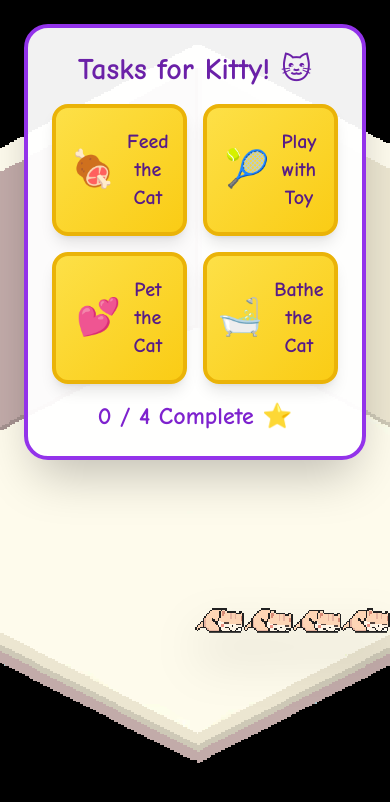
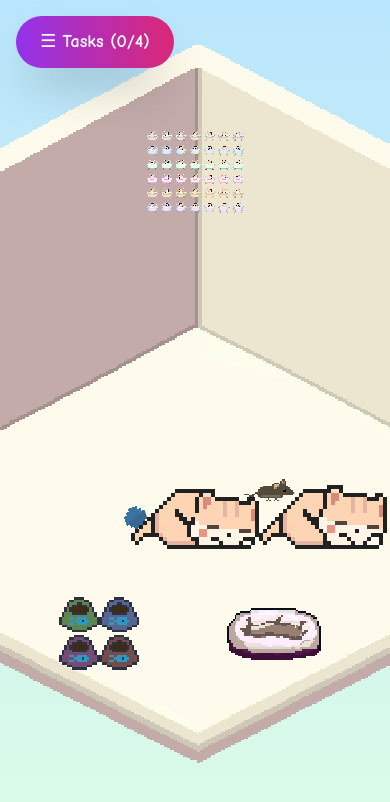
Before and after one commit to Arjun0606/doodle_AA_game, a Next.js app: page /aayushi-game-62492 in a window 390 px wide. Both pictures are taken after a click on the button "Enter Cafe! 🐾". Shown: the top 802 px of the page. Built offline with nearby package versions, Linux system fonts and the light colour scheme.

Commit message:
FIXED: Sidebar menu (not fullscreen), PROPER sprite animations (frame cycling), room decorations (bowls/beds/toys/bathtub), better responsive layout, no cut-offs

```diff
--- a/app/aayushi-game-62492/page.tsx
+++ b/app/aayushi-game-62492/page.tsx
@@ -31,6 +31,7 @@ const CAT_SPRITES: Record<CatState, string> = {
 
 export default function AayushisPetCafe() {
   const [showWelcome, setShowWelcome] = useState(true);
+  const [sidebarOpen, setSidebarOpen] = useState(false);
   const [catState, setCatState] = useState<CatState>('sleeping');
   const [completedTasks, setCompletedTasks] = useState<Set<TaskId>>(new Set());
   const [showMessage, setShowMessage] = useState(false);
@@ -39,21 +40,16 @@ export default function AayushisPetCafe() {
   const handleTaskClick = (task: Task) => {
     if (completedTasks.has(task.id)) return;
 
-    // Mark task complete
     const newCompleted = new Set(completedTasks).add(task.id);
     setCompletedTasks(newCompleted);
-
-    // Change cat state
     setCatState(task.catState);
     setCelebration(true);
+    setSidebarOpen(false);
 
     setTimeout(() => setCelebration(false), 2000);
 
-    // If all tasks done, show message after animation
     if (newCompleted.size === TASKS.length) {
-      setTimeout(() => {
-        setShowMessage(true);
-      }, 2500);
+      setTimeout(() => setShowMessage(true), 2500);
     }
   };
 
@@ -72,17 +68,17 @@ export default function AayushisPetCafe() {
   // Welcome Screen
   if (showWelcome) {
     return (
-      <div className="fixed inset-0 w-screen h-screen bg-gradient-to-br from-purple-500 via-pink-500 to-orange-400 flex items-center justify-center p-6">
+      <div className="fixed inset-0 w-screen h-screen bg-gradient-to-br from-purple-500 via-pink-500 to-orange-400 flex items-center justify-center p-4 overflow-hidden">
         <motion.div
           initial={{ scale: 0, rotate: -180 }}
           animate={{ scale: 1, rotate: 0 }}
           transition={{ type: 'spring', damping: 10 }}
-          className="bg-white rounded-3xl shadow-2xl p-12 max-w-2xl w-full text-center border-8 border-purple-600"
+          className="bg-white rounded-3xl shadow-2xl p-8 md:p-12 max-w-xl w-full text-center border-8 border-purple-600"
         >
           <motion.h1
             animate={{ scale: [1, 1.1, 1] }}
             transition={{ duration: 2, repeat: Infinity }}
-            className="text-5xl md:text-6xl font-bold text-purple-800 mb-6"
+            className="text-4xl md:text-5xl font-bold text-purple-800 mb-4"
             style={{ fontFamily: "'Comic Neue', 'Comic Sans MS', cursive" }}
           >
             Welcome to
@@ -91,7 +87,7 @@ export default function AayushisPetCafe() {
           <motion.h2
             animate={{ y: [0, -10, 0] }}
             transition={{ duration: 1.5, repeat: Infinity }}
-            className="text-4xl md:text-5xl font-bold text-pink-600 mb-4"
+            className="text-3xl md:text-4xl font-bold text-pink-600 mb-3"
             style={{ fontFamily: "'Comic Neue', 'Comic Sans MS', cursive" }}
           >
             Aayushi's Pet Cafe
@@ -101,31 +97,31 @@ export default function AayushisPetCafe() {
             initial={{ opacity: 0 }}
             animate={{ opacity: 1 }}
             transition={{ delay: 0.5 }}
-            className="text-2xl md:text-3xl text-gray-600 mb-8 italic"
+            className="text-xl md:text-2xl text-gray-600 mb-6 italic"
             style={{ fontFamily: "'Comic Neue', 'Comic Sans MS', cursive" }}
           >
             (that runs at a loss)
           </motion.p>
 
-          <div className="flex justify-center gap-8 mb-8">
+          <div className="flex justify-center gap-6 mb-6">
             <motion.span
               animate={{ rotate: [0, 20, 0] }}
               transition={{ duration: 1, repeat: Infinity }}
-              className="text-7xl"
+              className="text-6xl"
             >
               🐱
             </motion.span>
             <motion.span
               animate={{ scale: [1, 1.3, 1] }}
               transition={{ duration: 1, repeat: Infinity, delay: 0.2 }}
-              className="text-7xl"
+              className="text-6xl"
             >
               💖
             </motion.span>
             <motion.span
               animate={{ rotate: [0, -20, 0] }}
               transition={{ duration: 1, repeat: Infinity, delay: 0.4 }}
-              className="text-7xl"
+              className="text-6xl"
             >
               ☕
             </motion.span>
@@ -135,7 +131,7 @@ export default function AayushisPetCafe() {
             whileHover={{ scale: 1.1 }}
             whileTap={{ scale: 0.9 }}
             onClick={enterCafe}
-            className="bg-gradient-to-r from-purple-600 to-pink-600 hover:from-purple-700 hover:to-pink-700 text-white text-3xl font-bold py-6 px-12 rounded-full shadow-2xl border-4 border-white"
+            className="bg-gradient-to-r from-purple-600 to-pink-600 hover:from-purple-700 hover:to-pink-700 text-white text-2xl md:text-3xl font-bold py-4 px-10 rounded-full shadow-2xl border-4 border-white"
             style={{ fontFamily: "'Comic Neue', 'Comic Sans MS', cursive" }}
           >
             Enter Cafe! 🐾
@@ -147,7 +143,7 @@ export default function AayushisPetCafe() {
 
   // Main Game
   return (
-    <div className="fixed inset-0 w-screen h-screen overflow-hidden">
+    <div className="fixed inset-0 w-screen h-screen overflow-hidden bg-gradient-to-b from-sky-200 to-green-100">
 
       {/* Room Background */}
       <div className="absolute inset-0">
@@ -160,13 +156,57 @@ export default function AayushisPetCafe() {
         />
       </div>
 
+      {/* Room Decorations */}
+      <div className="absolute inset-0">
+        {/* Bowl bottom left */}
+        <motion.div
+          animate={{ y: [0, -3, 0] }}
+          transition={{ duration: 2, repeat: Infinity }}
+          className="absolute left-[15%] bottom-[20%] z-10"
+        >
+          <Image src="/cat-items/bowls.png" alt="bowl" width={80} height={60} className="pixelated" />
+        </motion.div>
+
+        {/* Bed bottom right */}
+        <motion.div
+          className="absolute right-[15%] bottom-[18%] z-10"
+        >
+          <Image src="/cat-items/bed.png" alt="bed" width={120} height={80} className="pixelated" />
+        </motion.div>
+
+        {/* Toy ball left side */}
+        <motion.div
+          animate={{ rotate: 360 }}
+          transition={{ duration: 4, repeat: Infinity, ease: 'linear' }}
+          className="absolute left-[25%] bottom-[35%] z-10"
+        >
+          <Image src="/cat-items/ball.gif" alt="ball" width={50} height={50} className="pixelated" />
+        </motion.div>
+
+        {/* Mouse toy right side */}
+        <motion.div
+          animate={{ x: [0, 10, 0] }}
+          transition={{ duration: 1.5, repeat: Infinity }}
+          className="absolute right-[25%] bottom-[40%] z-10"
+        >
+          <Image src="/cat-items/mouse.gif" alt="mouse" width={50} height={50} className="pixelated" />
+        </motion.div>
+
+        {/* Bathtub top center */}
+        <motion.div
+          className="absolute left-1/2 transform -translate-x-1/2 top-[15%] z-10"
+        >
+          <Image src="/cat-items/bathtub.png" alt="bathtub" width={100} height={80} className="pixelated" />
+        </motion.div>
+      </div>
+
       {/* Celebration Confetti */}
       {celebration && (
         <div className="absolute inset-0 pointer-events-none z-50">
           {[...Array(50)].map((_, i) => (
             <motion.div
               key={i}
-              className="absolute text-5xl"
+              className="absolute text-4xl"
               initial={{
                 x: typeof window !== 'undefined' ? window.innerWidth / 2 : 200,
                 y: typeof window !== 'undefined' ? window.innerHeight / 2 : 400,
@@ -186,53 +226,101 @@ export default function AayushisPetCafe() {
         </div>
       )}
 
-      {/* Animated Cat */}
+      {/* Animated Cat with PROPER SPRITE ANIMATION */}
+      <div
+        key={catState}
+        className="absolute bottom-[35%] left-1/2 transform -translate-x-1/2 z-30"
+        style={{
+          width: '128px',
+          height: '128px',
+        }}
+      >
         <motion.div
-        key={catState}
           initial={{ scale: 0.8, opacity: 0 }}
           animate={{
             scale: 1,
             opacity: 1,
-          y: celebration ? [0, -30, 0] : [0, -5, 0]
+            y: celebration ? [0, -30, 0] : 0
           }}
           transition={{
             scale: { duration: 0.5 },
             opacity: { duration: 0.5 },
-          y: { duration: celebration ? 0.6 : 3, repeat: Infinity, repeatType: 'reverse' }
+            y: { duration: celebration ? 0.6 : 0 }
           }}
-        className="absolute bottom-[25%] left-1/2 transform -translate-x-1/2 z-30"
+          style={{
+            width: '128px',
+            height: '128px',
+            position: 'relative',
+          }}
         >
-        <Image
-          src={CAT_SPRITES[catState]}
-          alt="cat"
-          width={200}
-          height={200}
-          className="pixelated drop-shadow-2xl"
+          <div
+            className="sprite-animate"
+            style={{
+              width: '128px',
+              height: '32px',
+              backgroundImage: `url(${CAT_SPRITES[catState]})`,
+              backgroundSize: '128px 32px',
+              backgroundRepeat: 'no-repeat',
+              imageRendering: 'pixelated',
+              transform: 'scale(4)',
+              transformOrigin: 'top left',
+              position: 'absolute',
+            }}
           />
         </motion.div>
+      </div>
 
-      {/* Task Buttons */}
-      <div className="absolute top-6 left-6 right-6 z-40">
-        <div className="bg-white/95 rounded-3xl shadow-2xl p-6 border-4 border-purple-600">
+      {/* Sidebar Toggle Button */}
+      <motion.button
+        whileHover={{ scale: 1.05 }}
+        whileTap={{ scale: 0.95 }}
+        onClick={() => setSidebarOpen(!sidebarOpen)}
+        className="fixed top-4 left-4 z-50 bg-gradient-to-r from-purple-600 to-pink-600 hover:from-purple-700 hover:to-pink-700 text-white text-lg font-bold py-3 px-6 rounded-full shadow-2xl border-3 border-white"
+        style={{ fontFamily: "'Comic Neue', 'Comic Sans MS', cursive" }}
+      >
+        {sidebarOpen ? '✕ Close' : '☰ Tasks'} ({completedTasks.size}/{TASKS.length})
+      </motion.button>
+
+      {/* Sidebar */}
+      <AnimatePresence>
+        {sidebarOpen && (
+          <>
+            <motion.div
+              initial={{ opacity: 0 }}
+              animate={{ opacity: 1 }}
+              exit={{ opacity: 0 }}
+              onClick={() => setSidebarOpen(false)}
+              className="fixed inset-0 bg-black/50 backdrop-blur-sm z-40"
+            />
+
+            <motion.div
+              initial={{ x: '-100%' }}
+              animate={{ x: 0 }}
+              exit={{ x: '-100%' }}
+              transition={{ type: 'spring', damping: 25 }}
+              className="fixed left-0 top-0 bottom-0 w-80 bg-gradient-to-b from-purple-100 to-pink-100 border-r-8 border-purple-600 shadow-2xl z-50 overflow-y-auto"
+            >
+              <div className="p-6 space-y-4">
                 <h2
-            className="text-3xl font-bold text-purple-800 mb-4 text-center"
+                  className="text-3xl font-bold text-purple-800 text-center mb-6"
                   style={{ fontFamily: "'Comic Neue', 'Comic Sans MS', cursive" }}
                 >
                   Tasks for Kitty! 🐱
                 </h2>
 
-          <div className="grid grid-cols-2 gap-4">
                 {TASKS.map((task) => {
                   const completed = completedTasks.has(task.id);
                   return (
                     <motion.button
                       key={task.id}
-                  whileHover={{ scale: completed ? 1 : 1.05 }}
-                  whileTap={{ scale: completed ? 1 : 0.95 }}
+                      initial={{ x: -50, opacity: 0 }}
+                      animate={{ x: 0, opacity: 1 }}
+                      whileHover={{ scale: completed ? 1 : 1.03 }}
+                      whileTap={{ scale: completed ? 1 : 0.97 }}
                       onClick={() => handleTaskClick(task)}
                       disabled={completed}
                       className={`
-                    p-5 rounded-2xl font-bold text-xl border-4 shadow-lg transition-all
+                        w-full p-5 rounded-2xl font-bold text-xl border-4 shadow-lg transition-all
                         ${completed
                           ? 'bg-green-400 border-green-600 text-green-900 opacity-70 cursor-default'
                           : 'bg-gradient-to-br from-yellow-300 to-yellow-400 border-yellow-500 text-purple-900 hover:from-yellow-200 hover:to-yellow-300 cursor-pointer'
@@ -240,36 +328,31 @@ export default function AayushisPetCafe() {
                       `}
                       style={{ fontFamily: "'Comic Neue', 'Comic Sans MS', cursive" }}
                     >
-                  <div className="flex items-center justify-center gap-3">
+                      <div className="flex items-center justify-between">
+                        <div className="flex items-center gap-3">
                           <span className="text-4xl">{task.icon}</span>
                           <span>{task.label}</span>
                         </div>
                         {completed && (
-                    <motion.div
+                          <motion.span
                             initial={{ scale: 0, rotate: -180 }}
                             animate={{ scale: 1, rotate: 0 }}
-                      className="text-3xl mt-2"
+                            className="text-3xl"
                           >
                             ✅
-                    </motion.div>
+                          </motion.span>
                         )}
+                      </div>
                     </motion.button>
                   );
                 })}
               </div>
+            </motion.div>
+          </>
+        )}
+      </AnimatePresence>
 
-          <div className="mt-4 text-center">
-            <span
-              className="text-2xl font-bold text-purple-700"
-              style={{ fontFamily: "'Comic Neue', 'Comic Sans MS', cursive" }}
-            >
-              {completedTasks.size} / {TASKS.length} Complete ⭐
-            </span>
-          </div>
-        </div>
-      </div>
-
-      {/* Reset Button (after all tasks complete) */}
+      {/* Reset Button */}
       {allTasksComplete && (
         <motion.button
           initial={{ scale: 0, y: 100 }}
@@ -277,21 +360,21 @@ export default function AayushisPetCafe() {
           whileHover={{ scale: 1.1 }}
           whileTap={{ scale: 0.9 }}
           onClick={resetGame}
-          className="fixed bottom-8 right-8 z-40 bg-gradient-to-r from-green-400 to-blue-500 hover:from-green-500 hover:to-blue-600 text-white text-2xl font-bold py-5 px-10 rounded-full shadow-2xl border-4 border-white"
+          className="fixed bottom-6 right-6 z-40 bg-gradient-to-r from-green-400 to-blue-500 hover:from-green-500 hover:to-blue-600 text-white text-xl font-bold py-4 px-8 rounded-full shadow-2xl border-4 border-white"
           style={{ fontFamily: "'Comic Neue', 'Comic Sans MS', cursive" }}
         >
           🔄 Play Again!
         </motion.button>
       )}
 
-      {/* Message Modal (ONLY after ALL tasks complete) */}
+      {/* Message Modal */}
       <AnimatePresence>
         {showMessage && (
           <motion.div
             initial={{ opacity: 0 }}
             animate={{ opacity: 1 }}
             exit={{ opacity: 0 }}
-            className="fixed inset-0 z-50 flex items-center justify-center p-6"
+            className="fixed inset-0 z-50 flex items-center justify-center p-4"
             onClick={() => setShowMessage(false)}
           >
             <motion.div
@@ -306,11 +389,11 @@ export default function AayushisPetCafe() {
               exit={{ scale: 0, rotate: 15, y: -100 }}
               transition={{ type: 'spring', damping: 15 }}
               onClick={(e) => e.stopPropagation()}
-              className="relative bg-gradient-to-br from-yellow-50 via-pink-50 to-purple-50 rounded-3xl border-8 border-purple-700 p-10 md:p-14 max-w-3xl w-full shadow-2xl"
+              className="relative bg-gradient-to-br from-yellow-50 via-pink-50 to-purple-50 rounded-3xl border-8 border-purple-700 p-8 md:p-12 max-w-2xl w-full shadow-2xl overflow-y-auto max-h-[90vh]"
             >
               <button
                 onClick={() => setShowMessage(false)}
-                className="absolute top-5 right-5 w-14 h-14 bg-purple-600 hover:bg-purple-700 rounded-full text-white text-4xl flex items-center justify-center border-4 border-white shadow-lg transition-transform active:scale-90"
+                className="absolute top-4 right-4 w-12 h-12 bg-purple-600 hover:bg-purple-700 rounded-full text-white text-3xl flex items-center justify-center border-4 border-white shadow-lg transition-transform active:scale-90 z-10"
               >
                 ×
               </button>
@@ -318,44 +401,44 @@ export default function AayushisPetCafe() {
               <motion.div
                 animate={{ rotate: [0, 10, 0] }}
                 transition={{ duration: 2, repeat: Infinity }}
-                className="absolute -top-10 -left-10 text-7xl drop-shadow-2xl"
+                className="absolute -top-8 -left-8 text-6xl drop-shadow-2xl"
               >
                 🕊️
               </motion.div>
 
-              <div className="space-y-6 text-center" style={{ fontFamily: "'Comic Neue', 'Comic Sans MS', cursive" }}>
-                <h2 className="text-4xl md:text-5xl font-bold text-purple-900">
+              <div className="space-y-5 text-center" style={{ fontFamily: "'Comic Neue', 'Comic Sans MS', cursive" }}>
+                <h2 className="text-3xl md:text-4xl font-bold text-purple-900">
                   Hey Aayushi! 🕊️
                 </h2>
 
-                <div className="space-y-5">
-                  <p className="text-2xl md:text-3xl leading-relaxed text-purple-800 font-bold">
+                <div className="space-y-4">
+                  <p className="text-xl md:text-2xl leading-relaxed text-purple-800 font-bold">
                     Fun fact: you're the <span className="text-pink-600">silliest, most adorable girl</span> in the world.
                   </p>
 
-                  <p className="text-2xl md:text-3xl leading-relaxed text-purple-800 font-bold">
+                  <p className="text-xl md:text-2xl leading-relaxed text-purple-800 font-bold">
                     I care for you <span className="text-red-600 italic">very deeply.</span>
                   </p>
 
-                  <p className="text-2xl md:text-3xl leading-relaxed text-purple-800 font-bold">
+                  <p className="text-xl md:text-2xl leading-relaxed text-purple-800 font-bold">
                     And I'm <span className="text-yellow-600">always here for you</span> 💛
                   </p>
                 </div>
 
-                <div className="pt-6 border-t-4 border-dashed border-purple-300 space-y-3">
-                  <p className="text-xl md:text-2xl text-purple-700 font-bold">
+                <div className="pt-5 border-t-4 border-dashed border-purple-300 space-y-2">
+                  <p className="text-lg md:text-xl text-purple-700 font-bold">
                     — instagram: <span className="text-purple-900">capedpotato</span>
                   </p>
-                  <p className="text-xl md:text-2xl text-purple-700 font-bold">
+                  <p className="text-lg md:text-xl text-purple-700 font-bold">
                     ph. <span className="text-purple-900">9403783265</span>
                   </p>
-                  <p className="text-lg md:text-xl text-purple-600 mt-4 italic">
+                  <p className="text-base md:text-lg text-purple-600 mt-3 italic">
                     if you wanna reach out 💕
                   </p>
                 </div>
               </div>
 
-              <p className="text-center text-base text-purple-500 mt-8" style={{ fontFamily: "'Comic Neue', 'Comic Sans MS', cursive" }}>
+              <p className="text-center text-sm text-purple-500 mt-6" style={{ fontFamily: "'Comic Neue', 'Comic Sans MS', cursive" }}>
                 Tap X to close 💫
               </p>
             </motion.div>
--- a/app/globals.css
+++ b/app/globals.css
@@ -78,4 +78,14 @@
     from { transform: translateX(-100%); opacity: 0; }
     to { transform: translateX(0); opacity: 1; }
   }
+
+  /* Sprite Animation for 4-frame sprites (128x32 = 4 frames of 32x32) */
+  .sprite-animate {
+    animation: spriteWalk 0.6s steps(4) infinite;
+  }
+
+  @keyframes spriteWalk {
+    from { background-position-x: 0; }
+    to { background-position-x: -128px; }
+  }
 }
```
Also changed, not shown: public/cat-items/playground.png (added), public/cat-items/toy.gif (added). Lines whose indentation alone changed are shown as unchanged.
